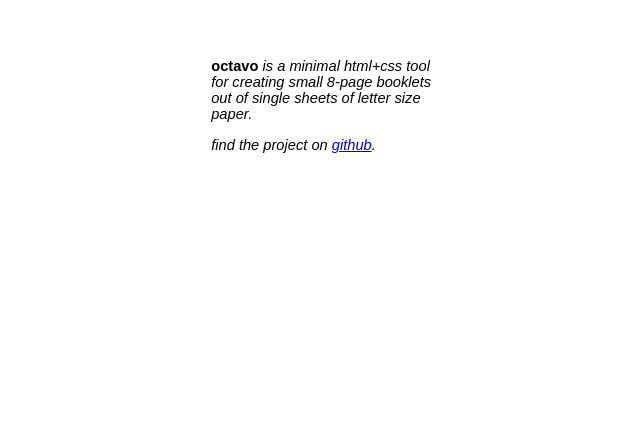
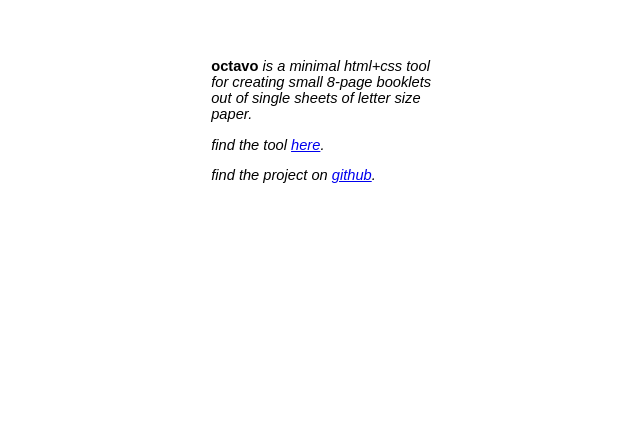
Before and after one commit to BenSeefeldt/octavo, a plain HTML site: page index.html in a window 1280 px wide. Shown: the whole page, without its empty margins (316-956 px from the left). Drawn offline with Linux system fonts and the light colour scheme.

Commit message:
Updating github pages landing page with link to tool.

```diff
--- a/index.html
+++ b/index.html
@@ -73,6 +73,7 @@
       <div class="doc intro">
         <div class="rot rrot">
             <p><b>octavo</b> <i>is a minimal html+css tool for creating small 8-page booklets out of single sheets of letter size paper.</p>
+            <p>find the tool <a href="https://benseefeldt.github.io/octavo/octavo.html">here</a>.
             <p>find the project on <a href="https://github.com/BenSeefeldt/octavo">github</a>.
           </i>
         </div>
```
